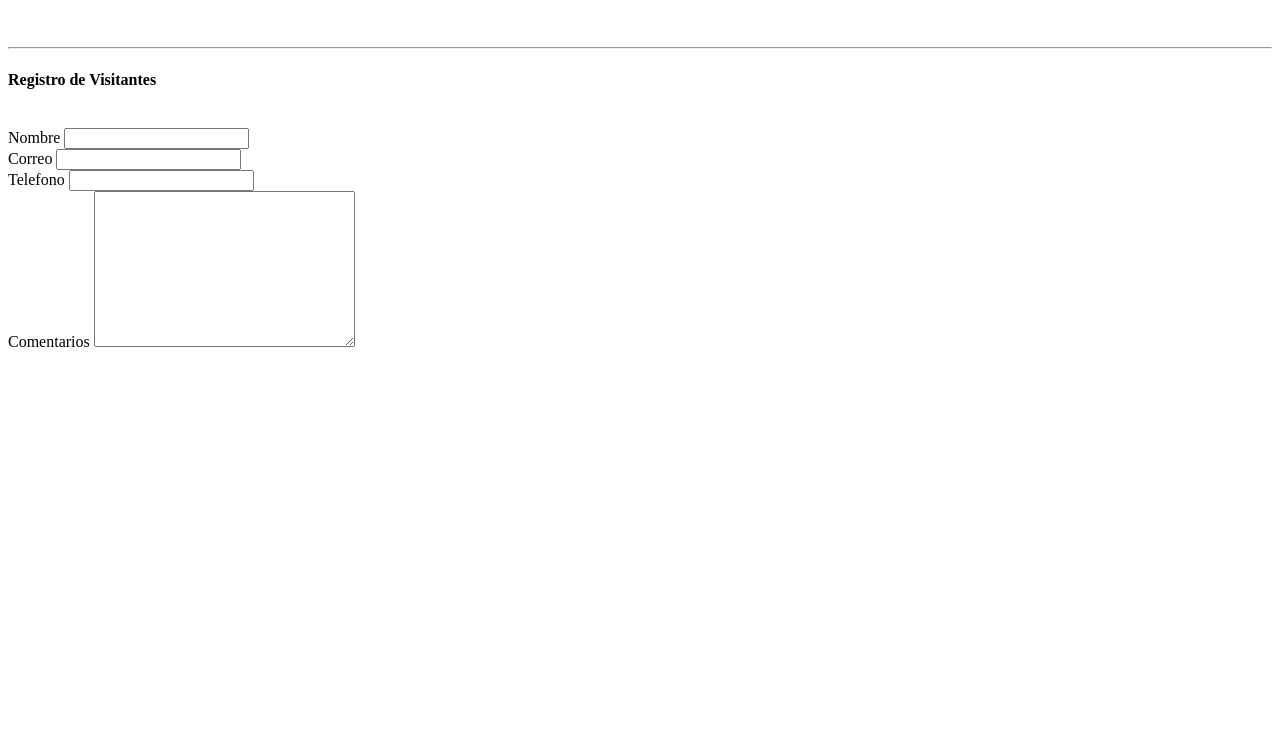
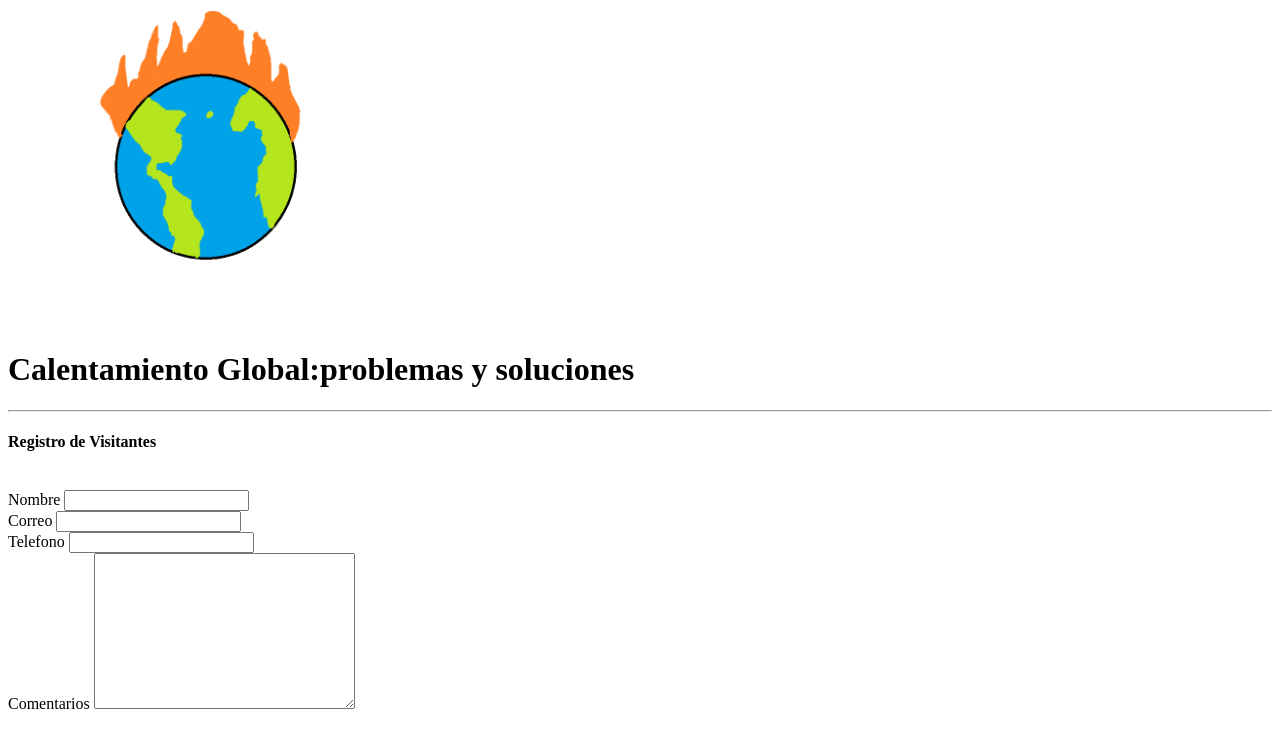
Before and after one commit to Ronaldoromero24/WEB1, a plain HTML site: page 1P/practica2.html in a window 1280 px wide. Drawn offline with Linux system fonts and the light colour scheme.

Commit message:
titulo y imagen
puse titulo y imagen

```diff
--- a/1P/practica2.html
+++ b/1P/practica2.html
@@ -6,8 +6,8 @@
     <title>Cristian p#2</title>
 </head>
 <body>
-    <img src="" alt="">
-    <h1></h1>
+    <img src="img/dibujo.png" alt="220" width="400">
+    <h1> Calentamiento Global:problemas y soluciones</h1>
     <h3></h3>
     <hr>
     <h4>Registro de Visitantes</h4>
```
Also changed, not shown: 1P/img/dibujo.png (added).
